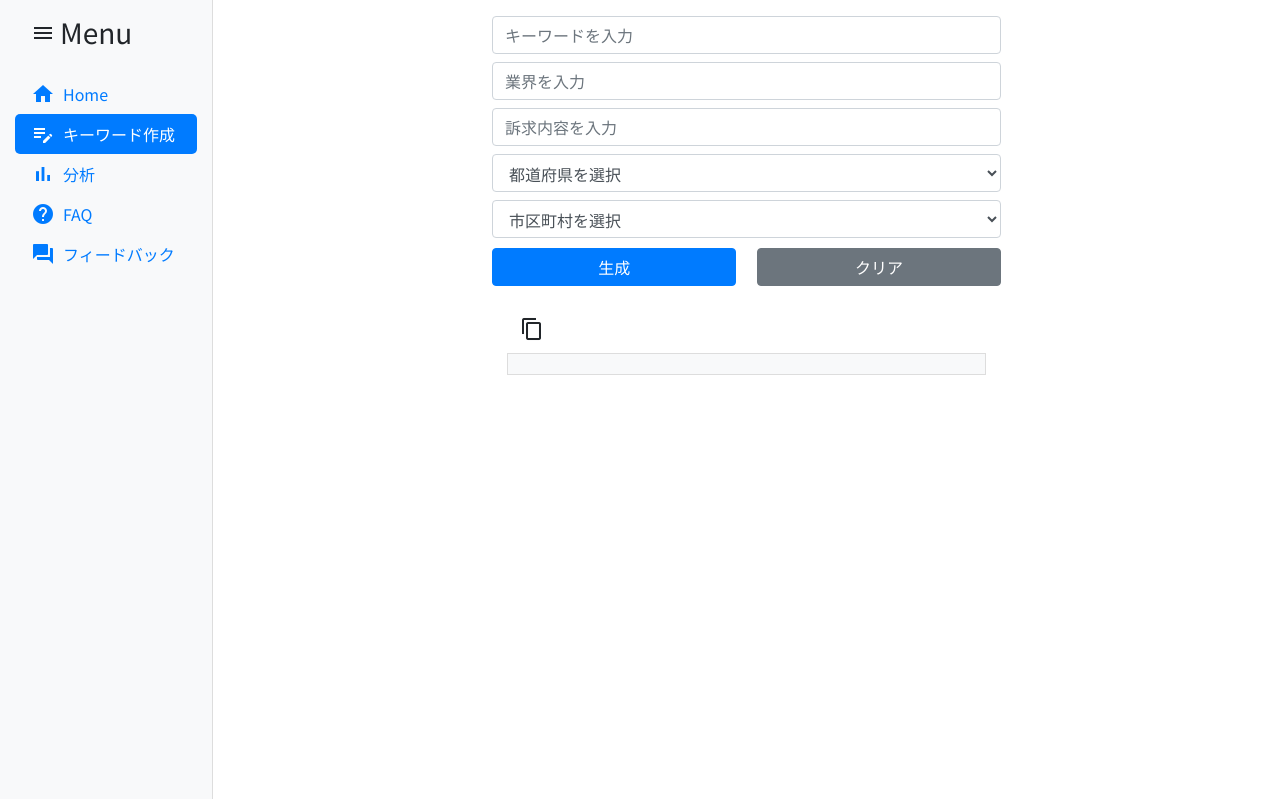
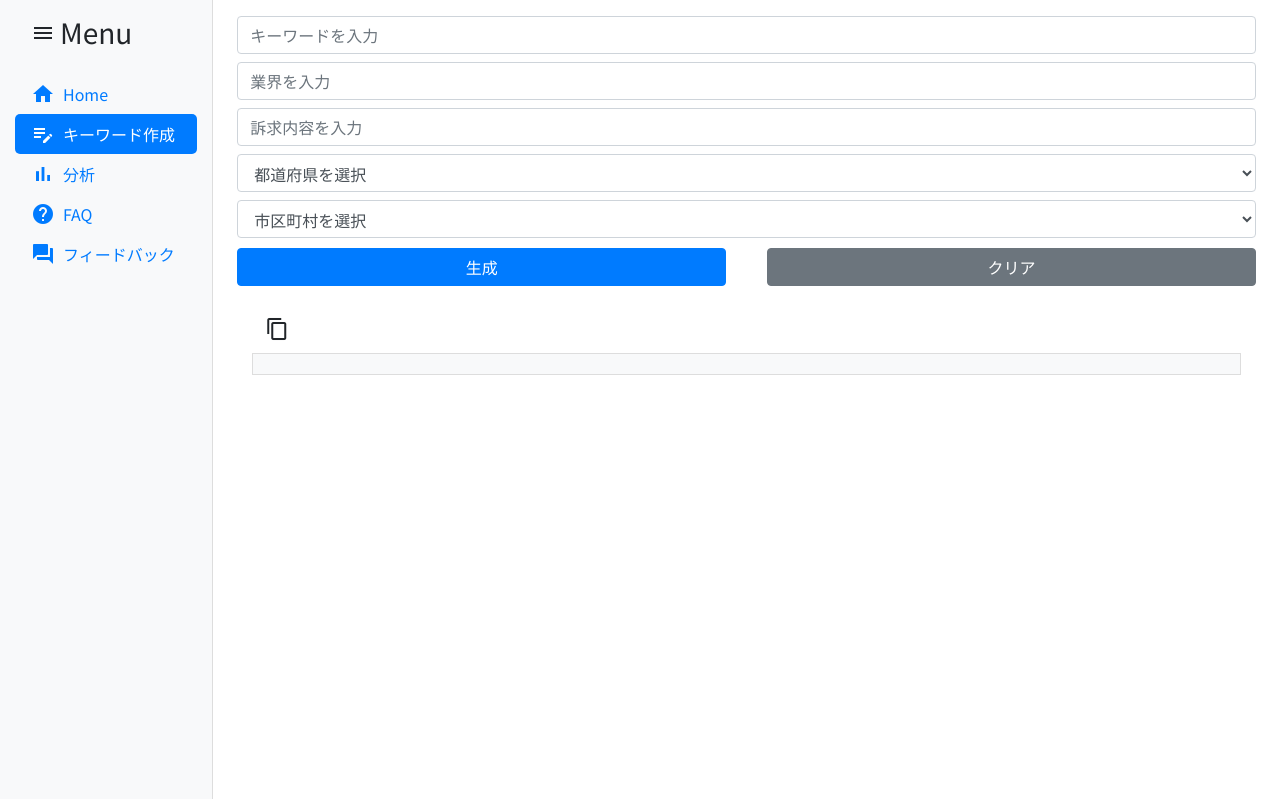
Before and after one commit to rejirejireji/keyword_generate, a Flask app: page / in a window 1280 px wide, after a click that opens the changed part. Shown: the part 88-887 px from the top of the page. Run offline with Flask 3, Linux system fonts and the light colour scheme; some libraries are stand-ins or nearby versions.

```diff
--- a/static/style.css
+++ b/static/style.css
@@ -74,7 +74,7 @@ body {
 
 /* キーワードジェネレータコンテンツに対するスタイル */
 #keywordGeneratorContent {
-    width: 50%; /* 幅をビューポートの50%に設定 */
-    max-width: 600px; /* 最大幅を設定 */
+    width: 100%; /* 幅をビューポートの50%に設定 */
+    max-width: 1200px; /* 最大幅を設定 */
     /* その他のスタイリング */
 }
```
